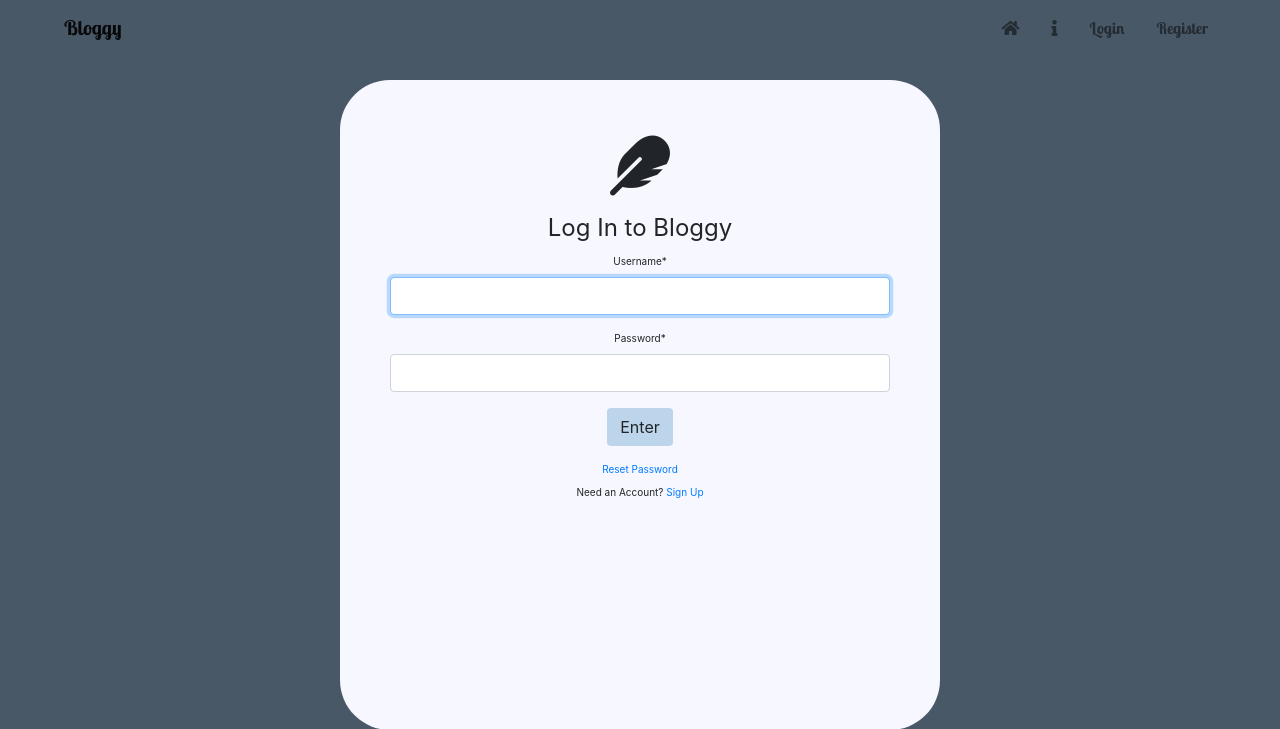
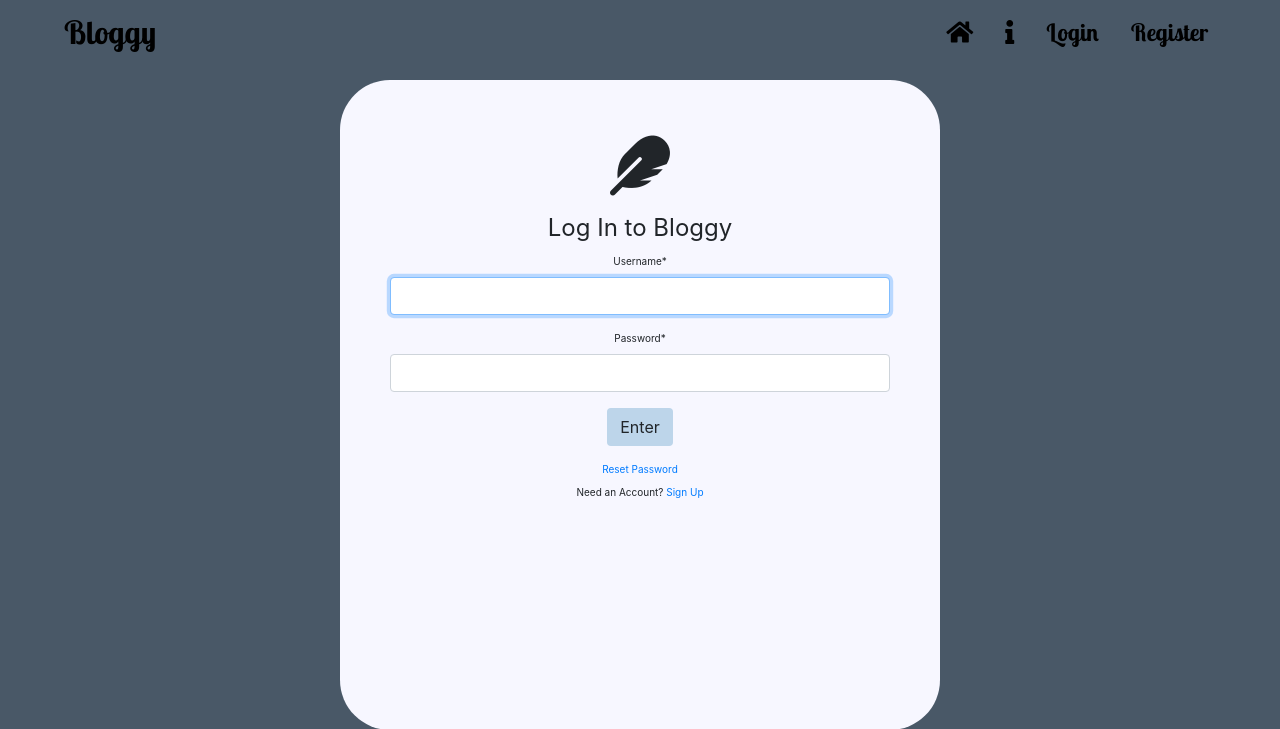
Before and after one commit to hkennedyvi/bloggy, a Django app: page /login/ in a window 1280 px wide. Shown: the top 729 px of the page. Run offline with Django 3.2, Linux system fonts and the light colour scheme; some libraries are stand-ins or nearby versions.

```diff
--- a/blog/templates/blog/base.html
+++ b/blog/templates/blog/base.html
@@ -10,7 +10,8 @@
         integrity="sha384-JcKb8q3iqJ61gNV9KGb8thSsNjpSL0n8PARn9HuZOnIxN0hoP+VmmDGMN5t9UJ0Z" crossorigin="anonymous">
     <link rel="stylesheet" href="https://use.fontawesome.com/releases/v5.3.1/css/all.css"
         integrity="sha384-mzrmE5qonljUremFsqc01SB46JvROS7bZs3IO2EmfFsd15uHvIt+Y8vEf7N7fWAU" crossorigin="anonymous">
-    <link href="https://fonts.googleapis.com/css2?family=Heebo&family=Lobster+Two:wght@700&display=swap" rel="stylesheet">
+    <link href="https://fonts.googleapis.com/css2?family=Heebo&family=Lobster+Two:wght@700&display=swap"
+        rel="stylesheet">
 
     <link rel="stylesheet" type="text/css" href="{% static 'blog/main.css' %}">
 
@@ -24,7 +25,11 @@
 <body class="bg-color-primary">
     <header class="mb-5">
         <nav class="navbar navbar-expand-lg navbar-light fixed-top bg-color-primary font-brand">
-            <a class="navbar-brand ml-5" href="#">Bloggy</a>
+            <a class="navbar-brand ml-5" href="#">
+                <h2 class="text-color-secondary">
+                    Bloggy
+                </h2>
+            </a>
             <button class="navbar-toggler" type="button" data-toggle="collapse" data-target="#navbarSupportedContent"
                 aria-controls="navbarSupportedContent" aria-expanded="false" aria-label="Toggle navigation">
                 <span class="navbar-toggler-icon"></span>
@@ -33,24 +38,52 @@
             <div class="collapse navbar-collapse" id="navbarSupportedContent">
                 <ul class="navbar-nav ml-auto">
                     <li class="nav-item mr-3">
-                        <a class="nav-link" href="{% url 'blog-home' %}"><i class="fas fa-home"></i></a>
+                        <a class="nav-link" href="{% url 'blog-home' %}">
+                            <h4>
+                                <i class="fas fa-home text-color-secondary"></i>
+                            </h4>
+                        </a>
                     </li>
                     <li class="nav-item mr-3">
-                        <a class="nav-link" href="{% url 'blog-about' %}"><i class="fas fa-info"></i></a>
+                        <a class="nav-link" href="{% url 'blog-about' %}">
+                            <h4>
+                                <i class="fas fa-info text-color-secondary"></i>
+                            </h4>
+                        </a>
                     </li>
                     {% if user.is_authenticated %}
                     <li class="nav-item mr-3">
-                        <a class="nav-link" href="{% url 'profile' %}"><i class="fas fa-user-circle"></i></a>
+                        <a class="nav-link" href="{% url 'profile' %}">
+                            <h4>
+                                <i class="fas fa-user-circle text-color-secondary"></i>
+                            </h4>
+                        </a>
                     </li>
                     <li class="nav-item mr-5">
-                        <a class="nav-link" href="{% url 'logout' %}"><i class="fas fa-sign-out-alt"></i></a>
+                        <a class="nav-link" href="{% url 'logout' %}">
+                            <h4>
+                                <i class="fas fa-sign-out-alt text-color-secondary"></i>
+                            </h4>
+                        </a>
                     </li>
                     {% else %}
                     <li class="nav-item mr-3">
-                        <a class="nav-link" href="{% url 'login' %}">Login</a>
+                        <h4>
+                            <a class="nav-link" href="{% url 'login' %}">
+                                <div class="text-color-secondary">
+                                    Login
+                                </div>
+                            </a>
+                        </h4>
                     </li>
                     <li class="nav-item mr-5">
-                        <a class="nav-link" href="{% url 'register' %}">Register</a>
+                        <h4>
+                            <a class="nav-link" href="{% url 'register' %}">
+                                <div class="text-color-secondary">
+                                    Register
+                                </div>
+                            </a>
+                        </h4>
                     </li>
                     {% endif %}
                 </ul>
```
Also changed, not shown: blog/templates/blog/home.html (+15 -10 lines), blog/static/blog/edgar_allan_poe.png (added), db.sqlite3.
